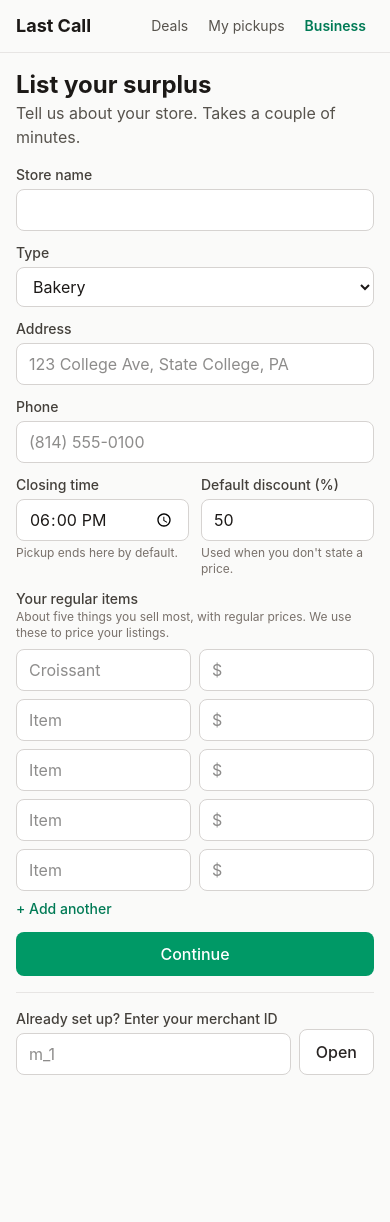
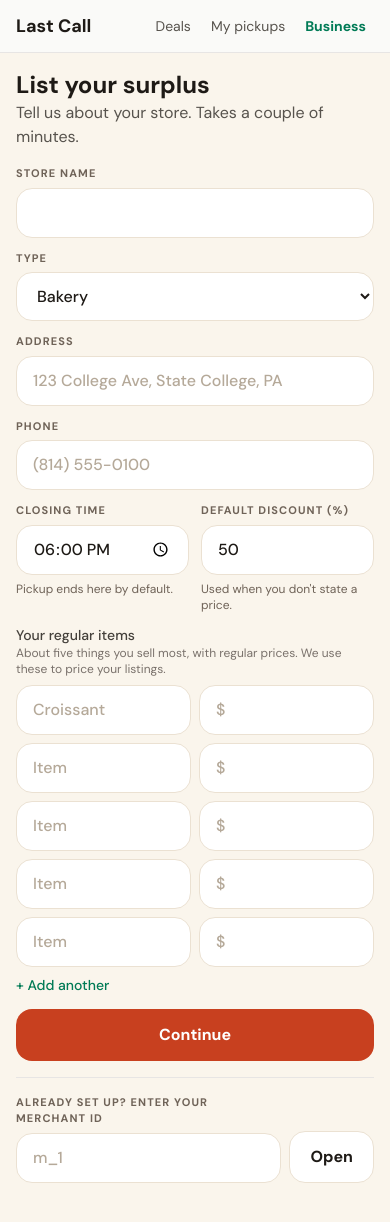
Before and after one commit to ChukwubikemDara/HelpingYouSellFoodCompile26, a React (Vite) app in the folder web/: page /merchant/onboard in a window 390 px wide. Shown: the top 1222 px of the page. Before the commit the page ends 1139 px from the top, so only its background shows below. Built offline with nearby package versions, Linux system fonts and the light colour scheme; no server answers.

Commit message:
Share the mobile app's palette and fonts with the portal

```diff
--- a/web/index.html
+++ b/web/index.html
@@ -4,7 +4,14 @@
     <meta charset="UTF-8" />
     <link rel="icon" type="image/svg+xml" href="/favicon.svg" />
     <meta name="viewport" content="width=device-width, initial-scale=1.0" />
-    <title>Last Call</title>
+    <meta name="theme-color" content="#FAF5EC" />
+    <link rel="preconnect" href="https://fonts.googleapis.com" />
+    <link rel="preconnect" href="https://fonts.gstatic.com" crossorigin />
+    <link
+      href="https://fonts.googleapis.com/css2?family=DM+Mono:wght@500&family=DM+Sans:wght@400;500;700&family=Fraunces:ital,wght@0,600;1,600&display=swap"
+      rel="stylesheet"
+    />
+    <title>Last Call for stores</title>
   </head>
   <body>
     <div id="root"></div>
--- a/web/src/components/ui.tsx
+++ b/web/src/components/ui.tsx
@@ -1,34 +1,44 @@
 import type { ButtonHTMLAttributes, InputHTMLAttributes, ReactNode } from 'react'
 
-type ButtonProps = ButtonHTMLAttributes<HTMLButtonElement> & { variant?: 'primary' | 'secondary' | 'danger' }
+type ButtonProps = ButtonHTMLAttributes<HTMLButtonElement> & {
+  variant?: 'primary' | 'dark' | 'secondary' | 'danger'
+}
 
 const VARIANTS = {
-  primary: 'bg-emerald-600 text-white hover:bg-emerald-700',
-  secondary: 'bg-white text-stone-800 border border-stone-300 hover:bg-stone-100',
-  danger: 'bg-white text-red-700 border border-red-300 hover:bg-red-50',
+  primary: 'bg-ember text-white hover:bg-ember/90',
+  dark: 'bg-ink text-paper hover:bg-ink/90',
+  secondary: 'bg-card text-ink border-[1.5px] border-line hover:bg-line/40',
+  danger: 'text-ember hover:bg-ember-soft',
 }
 
 export function Button({ variant = 'primary', className = '', ...props }: ButtonProps) {
   return (
     <button
       {...props}
-      className={`rounded-lg px-4 py-2.5 font-medium disabled:cursor-not-allowed disabled:opacity-50 ${VARIANTS[variant]} ${className}`}
+      className={`min-h-13 rounded-2xl px-5 font-bold transition active:scale-[0.98] disabled:cursor-not-allowed disabled:opacity-45 ${VARIANTS[variant]} ${className}`}
     />
+  )
+}
+
+// small tracked caps, used for field labels and section headings
+export function Eyebrow({ children, className = '' }: { children: ReactNode; className?: string }) {
+  return (
+    <span className={`block text-[11px] font-bold tracking-[0.1em] text-muted uppercase ${className}`}>{children}</span>
   )
 }
 
 export function Field({ label, hint, children }: { label: string; hint?: string; children: ReactNode }) {
   return (
     <label className="block">
-      <span className="mb-1 block text-sm font-medium text-stone-700">{label}</span>
+      <Eyebrow className="mb-1.5">{label}</Eyebrow>
       {children}
-      {hint && <span className="mt-1 block text-xs text-stone-500">{hint}</span>}
+      {hint && <span className="mt-1.5 block text-xs text-muted">{hint}</span>}
     </label>
   )
 }
 
 export const inputClass =
-  'w-full rounded-lg border border-stone-300 bg-white px-3 py-2 outline-none focus:border-emerald-600 focus:ring-1 focus:ring-emerald-600 disabled:bg-stone-100 disabled:text-stone-500'
+  'w-full rounded-2xl border-[1.5px] border-line bg-card px-4 py-3 font-medium text-ink outline-none placeholder:text-[#B5A999] focus:border-ink disabled:bg-line/40 disabled:text-muted'
 
 export function Input(props: InputHTMLAttributes<HTMLInputElement>) {
   return <input {...props} className={`${inputClass} ${props.className ?? ''}`} />
@@ -37,7 +47,7 @@ export function Input(props: InputHTMLAttributes<HTMLInputElement>) {
 export function ErrorNote({ children }: { children: ReactNode }) {
   if (!children) return null
   return (
-    <p role="alert" className="rounded-lg border border-red-200 bg-red-50 px-3 py-2 text-sm text-red-800">
+    <p role="alert" className="rounded-2xl bg-ember-soft px-4 py-3 text-sm font-medium text-ember">
       {children}
     </p>
   )
@@ -45,31 +55,33 @@ export function ErrorNote({ children }: { children: ReactNode }) {
 
 export function Loading({ label = 'Loading…' }: { label?: string }) {
   return (
-    <div className="flex items-center gap-3 py-10 text-stone-500">
-      <span className="h-5 w-5 animate-spin rounded-full border-2 border-stone-300 border-t-emerald-600" />
+    <div className="flex items-center gap-3 py-10 text-muted">
+      <span className="h-5 w-5 animate-spin rounded-full border-2 border-line border-t-ember" />
       {label}
     </div>
   )
 }
 
 export function Card({ children, className = '' }: { children: ReactNode; className?: string }) {
-  return <div className={`rounded-xl border border-stone-200 bg-white p-4 ${className}`}>{children}</div>
+  return <div className={`rounded-3xl border border-line bg-card p-4 ${className}`}>{children}</div>
 }
 
 const BADGE_COLORS: Record<string, string> = {
-  live: 'bg-emerald-100 text-emerald-800',
-  reserved: 'bg-emerald-100 text-emerald-800',
-  picked_up: 'bg-sky-100 text-sky-800',
-  draft: 'bg-amber-100 text-amber-800',
-  sold_out: 'bg-stone-200 text-stone-700',
-  expired: 'bg-stone-200 text-stone-700',
-  cancelled: 'bg-red-100 text-red-800',
-  no_show: 'bg-red-100 text-red-800',
+  live: 'bg-forest-soft text-forest',
+  reserved: 'bg-ember-soft text-ember',
+  picked_up: 'bg-forest-soft text-forest',
+  draft: 'bg-marigold text-ink',
+  sold_out: 'bg-ink text-paper',
+  expired: 'bg-line text-ink-soft',
+  cancelled: 'bg-line text-ink-soft',
+  no_show: 'bg-line text-ink-soft',
 }
 
 export function StatusBadge({ status }: { status: string }) {
   return (
-    <span className={`rounded-full px-2 py-0.5 text-xs font-medium ${BADGE_COLORS[status] ?? 'bg-stone-200'}`}>
+    <span
+      className={`shrink-0 rounded-full px-2.5 py-1 text-xs font-bold whitespace-nowrap ${BADGE_COLORS[status] ?? 'bg-line text-ink-soft'}`}
+    >
       {status.replace('_', ' ')}
     </span>
   )
--- a/web/src/index.css
+++ b/web/src/index.css
@@ -1,5 +1,30 @@
 @import "tailwindcss";
 
+/* Same palette and type as the mobile app (mobile/src/theme.ts). */
+@theme {
+  --color-paper: #faf5ec;
+  --color-card: #ffffff;
+  --color-ink: #1e1a16;
+  --color-ink-soft: #4a4038;
+  --color-muted: #6f6358;
+  --color-line: #ebe1d2;
+  --color-ember: #c8401f;
+  --color-ember-soft: #fbe4da;
+  --color-marigold: #f2b33d;
+  --color-marigold-soft: #fbebc6;
+  --color-forest: #1f4b3a;
+  --color-forest-soft: #dcebdd;
+
+  --font-display: "Fraunces", Georgia, serif;
+  --font-sans: "DM Sans", system-ui, sans-serif;
+  --font-mono: "DM Mono", ui-monospace, monospace;
+}
+
 body {
-  @apply bg-stone-50 text-stone-900 antialiased;
+  @apply bg-paper font-sans text-ink antialiased;
 }
+
+.font-display {
+  font-weight: 600;
+  letter-spacing: -0.01em;
+}
```
